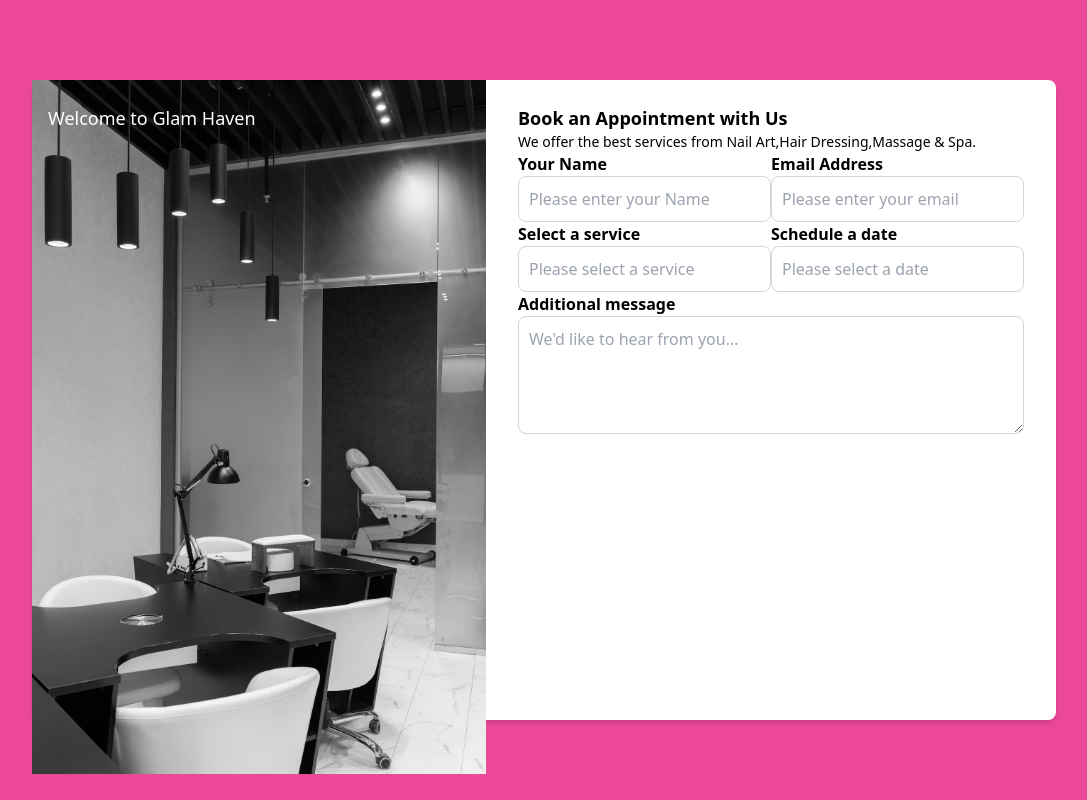
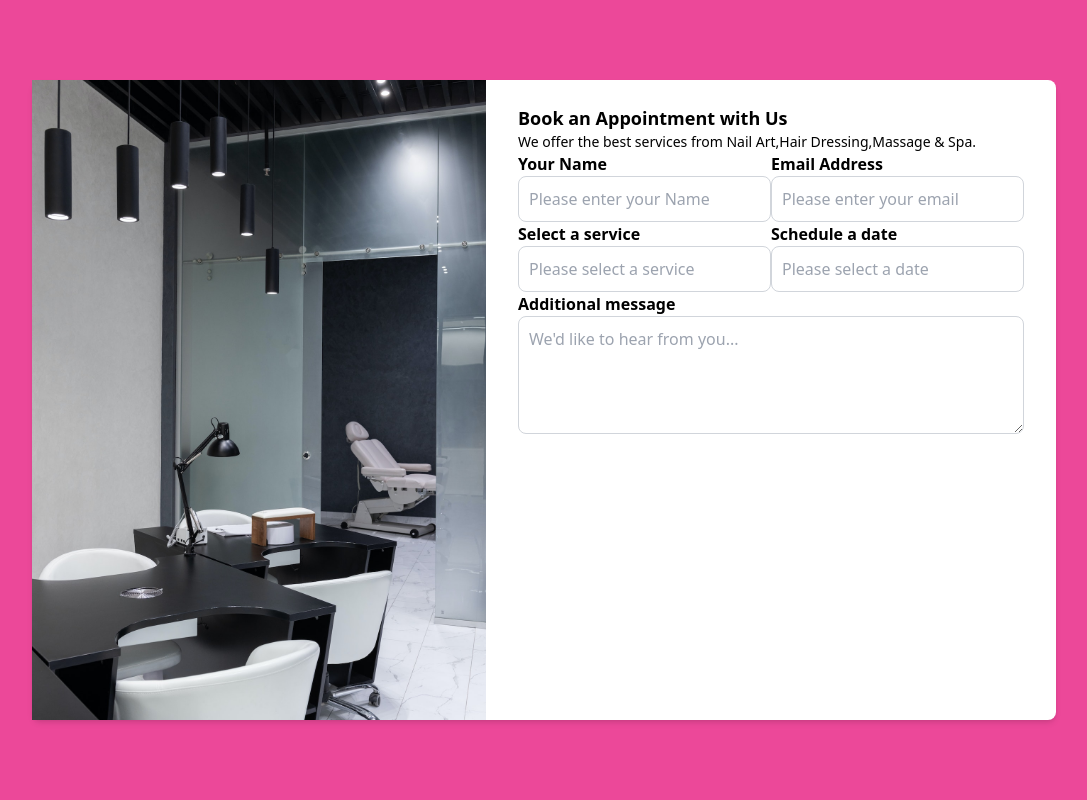
Before and after one commit to Carol254/glamHavenBooking, an Angular app: page / in a window 1280 px wide. Shown: the whole page, without its empty margins (96-1183 px from the left). Built offline with nearby package versions, Linux system fonts and the light colour scheme.

Commit message:
few changes made

```diff
--- a/src/app/home/home.component.html
+++ b/src/app/home/home.component.html
@@ -1,15 +1,15 @@
 <div class="bg-pink-500 flex justify-center items-center h-screen">
     <div class="bg-white h-4/5 w-4/5 rounded-lg flex flex-row shadow-md">
-        <div class="basis-1/2">
-            <figure class="relative relative duration-300 cursor-pointer filter grayscale hover:grayscale-0">
-                <img class="object-fit h-100 w-100" src="\assets\main-img.jpg">
+
+            <!-- <figure class="relative  duration-300 cursor-pointer filter grayscale hover:grayscale-0">
+                <img class="object-fit" src="\assets\main-img.jpg">
                 <figcaption class="absolute px-4 text-lg text-white top-6">
                     <p>Welcome to Glam Haven</p>
                 </figcaption>
-            </figure>
-
+            </figure> -->
+            <div class="basis-1/2 relative">
+                <img class="absolute inset-0  w-full h-full object-cover" src="/assets/main-img.jpg">
             </div>
-
 
 
             <div class="basis-1/2 px-8 pt-6 pb-6 mb-4">
```
Lines whose indentation alone changed are shown as unchanged.
